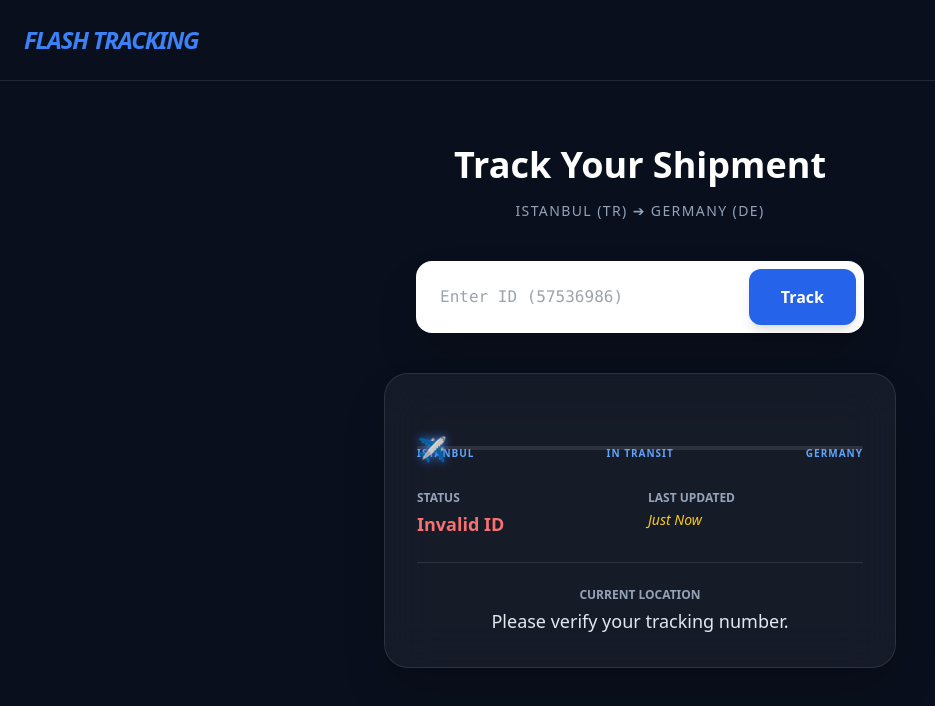
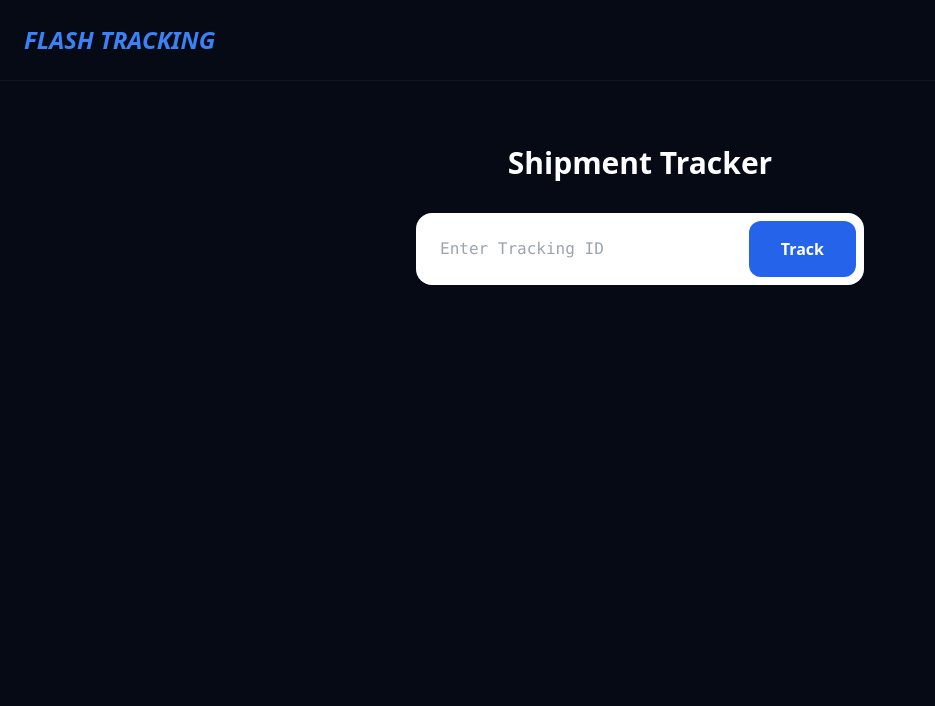
Before and after one commit to flashtracking/flash-logistics, a plain HTML site: page index.html in a window 1280 px wide. Both pictures are taken after a click on the button "Track". Shown: the whole page, without its empty margins (0-935 px from the left). Drawn offline with nearby package versions, Linux system fonts and the light colour scheme.

Commit message:
Update index.html

```diff
--- a/index.html
+++ b/index.html
@@ -3,97 +3,119 @@
 <head>
 <meta charset="UTF-8">
 <meta name="viewport" content="width=device-width, initial-scale=1.0">
-<title>Flash Tracking | Istanbul-Germany</title>
+<title>Flash Tracking</title>
 <script src="https://cdn.tailwindcss.com"></script>
+
 <style>
-    /* Plane Animation Styling */
-    .plane-track { height: 4px; background: rgba(255,255,255,0.1); position: relative; border-radius: 10px; margin: 40px 0; }
+.track-line {
+  height: 4px;
+  background: rgba(255,255,255,0.15);
+  border-radius: 10px;
+  position: relative;
+  margin: 50px 0;
+}
 .plane {
-        position: absolute; top: -15px; left: 0%;
-        transition: left 3s ease-in-out;
-        font-size: 24px; filter: drop-shadow(0 0 5px #3b82f6);
+  position: absolute;
+  top: -18px;
+  left: 0%;
+  transition: left 1.5s cubic-bezier(0.4,0,0.2,1);
+  font-size: 24px;
+  text-shadow: 0 0 10px #3b82f6;
 }
 </style>
 </head>
-<body class="bg-[#0a0f1d] font-sans text-white">
 
-    <nav class="p-6 border-b border-white/10">
-        <div class="text-2xl font-black italic text-blue-500 uppercase tracking-tighter">Flash Tracking</div>
+<body class="bg-[#050a15] text-white font-sans">
+
+<nav class="p-6 border-b border-white/5">
+  <div class="text-2xl font-black italic text-blue-500 uppercase">
+    Flash Tracking
+  </div>
 </nav>
 
 <header class="py-16 px-6 text-center">
-        <h1 class="text-4xl font-extrabold mb-4">Track Your Shipment</h1>
-        <p class="text-slate-400 mb-10 text-sm tracking-widest uppercase">Istanbul (TR) ➔ Germany (DE)</p>
+  <h2 class="text-3xl font-bold mb-8">Shipment Tracker</h2>
 
-        <div class="max-w-md mx-auto flex bg-white p-2 rounded-2xl shadow-2xl">
-            <input id="trackInput" type="text" placeholder="Enter ID (57536986)" class="flex-grow p-4 text-slate-900 outline-none rounded-l-xl font-mono">
-            <button onclick="runTrack()" class="bg-blue-600 px-8 py-4 rounded-xl font-bold hover:bg-blue-500 transition shadow-lg">Track</button>
+  <div class="max-w-md mx-auto flex bg-white p-2 rounded-2xl">
+    <input
+      id="input"
+      type="text"
+      placeholder="Enter Tracking ID"
+      class="flex-grow p-4 text-slate-900 outline-none rounded-l-xl font-mono"
+    >
+    <button
+      onclick="track()"
+      class="bg-blue-600 px-8 py-4 rounded-xl font-bold"
+    >
+      Track
+    </button>
   </div>
 
-        <div id="resultBox" class="mt-10 max-w-lg mx-auto bg-white/5 backdrop-blur-xl p-8 rounded-3xl text-left hidden border border-white/10 shadow-2xl">
-
-            <div class="plane-track">
-                <div id="planeIcon" class="plane">✈️</div>
-                <div class="flex justify-between mt-6 text-[10px] font-bold uppercase text-blue-400 tracking-widest">
-                    <span>Istanbul</span>
-                    <span>In Transit</span>
-                    <span>Germany</span>
+  <div
+    id="res"
+    class="mt-12 max-w-lg mx-auto bg-white/5 backdrop-blur-xl p-8 rounded-3xl text-left hidden border border-white/10"
+  >
+    <div class="track-line">
+      <div id="plane" class="plane">✈️</div>
+      <div class="flex justify-between mt-8 text-[10px] font-bold text-blue-400">
+        <span>ISTANBUL HUB</span>
+        <span>IN TRANSIT</span>
+        <span>GERMANY HUB</span>
       </div>
     </div>
 
-            <div class="grid grid-cols-2 gap-4 mt-10">
-                <div>
-                    <p class="text-xs uppercase text-slate-400 font-bold mb-1">Status</p>
-                    <h3 id="statusText" class="text-lg font-bold"></h3>
-                </div>
-                <div>
-                    <p class="text-xs uppercase text-slate-400 font-bold mb-1">Last Updated</p>
-                    <p id="updateText" class="text-sm italic text-yellow-400">Just Now</p>
-                </div>
-            </div>
+    <div class="mt-8 border-t border-white/5 pt-6">
+      <p class="text-xs uppercase text-slate-500 font-bold mb-1">Current Status</p>
+      <h3 id="status" class="text-xl font-bold text-green-400 mb-4"></h3>
 
-            <div class="mt-6 pt-6 border-t border-white/10">
-                <p class="text-xs uppercase text-slate-400 font-bold mb-1 text-center">Current Location</p>
-                <h3 id="locationText" class="text-lg font-medium text-center text-slate-200"></h3>
+      <p class="text-xs uppercase text-slate-500 font-bold mb-1">Current Location</p>
+      <h3 id="location" class="text-lg font-medium text-slate-200"></h3>
     </div>
   </div>
 </header>
 
 <script>
-const database = {
+const shipments = {
   "57536986": {
-        status: "Departed Istanbul Hub",
-        location: "Istanbul International Airport (IST)",
-        progress: "25%" // This moves the plane 25% across the bar
+    status: "In Transit",
+    location: "Departed Istanbul Hub — En route to Germany",
+    progress: 30
+  },
+  "77551234": {
+    status: "Arrived at Destination Country",
+    location: "Frankfurt International Hub",
+    progress: 60
+  },
+  "99881221": {
+    status: "Out for Delivery",
+    location: "Berlin Local Distribution Hub",
+    progress: 85
   }
 };
 
-function runTrack() {
-    const id = document.getElementById('trackInput').value.trim();
-    const box = document.getElementById('resultBox');
-    const status = document.getElementById('statusText');
-    const loc = document.getElementById('locationText');
-    const plane = document.getElementById('planeIcon');
+function track() {
+  const id = document.getElementById("input").value.trim();
+  const res = document.getElementById("res");
+  const plane = document.getElementById("plane");
 
-    if (database[id]) {
-        box.classList.remove('hidden');
-        status.innerText = database[id].status;
-        loc.innerText = database[id].location;
-        status.style.color = "#4ade80";
+  if (!shipments[id]) {
+    alert("Tracking ID not found");
+    return;
+  }
 
-        // Triggers the plane animation
+  const data = shipments[id];
+
+  document.getElementById("status").innerText = data.status;
+  document.getElementById("location").innerText = data.location;
+
+  res.classList.remove("hidden");
+  plane.style.left = "0%";
+
   setTimeout(() => {
-            plane.style.left = database[id].progress;
-        }, 100);
-
-    } else {
-        box.classList.remove('hidden');
-        status.innerText = "Invalid ID";
-        loc.innerText = "Please verify your tracking number.";
-        status.style.color = "#f87171";
-        plane.style.left = "0%";
-    }
+    plane.style.left = data.progress + "%";
+  }, 200);
 }
 </script>
+
 </body>
 </html>
```
Lines whose indentation alone changed are shown as unchanged.
